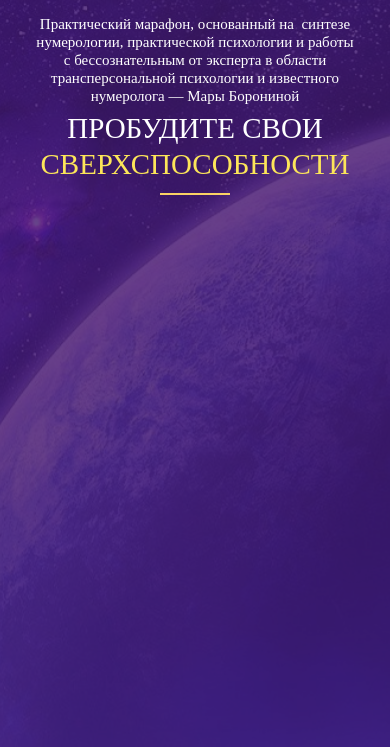
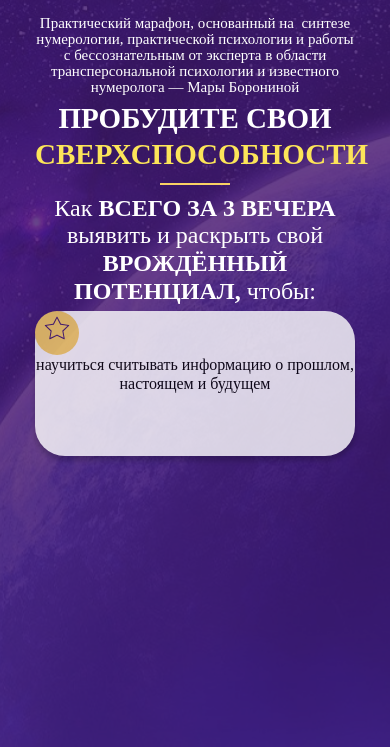
Before and after one commit to nikita1984/esoteric_One, a website: page index.html in a window 390 px wide. Shown: the part 97-844 px from the top of the page. Drawn offline with nearby package versions, Linux system fonts and the light colour scheme; a web font is replaced by a local one.

Commit message:
adding  blank for mobile header

```diff
--- a/index.html
+++ b/index.html
@@ -18,27 +18,32 @@
                     <div class="header__logoBlock">
                         <img src="./images/logo.png" alt="logo.png">
                     </div>
-                    <h6 class="h6">Практический марафон, основанный на&nbsp;
+                    <h6 class="h6 header__h6">Практический марафон, основанный на&nbsp;
                         синтезе нумерологии, практической психологии и&nbsp;работы с&nbsp;бессознательным
                         от&nbsp;эксперта в&nbsp;области трансперсональной психологии и&nbsp;известного
                         нумеролога&nbsp;&mdash; Мары Борониной
                     </h6>
                 </section>
                 <section class="header__bottomSection">
-                    <h1 class="h1">Пробудите свои <span class="textColor_theme_yellow">сверхспособности</span></h1>
+                    <h1 class="h1">Пробудите свои <span class="text_color_yellow">сверхспособности</span></h1>
                     <hr class="hr"/>
-                    <!--
-                    <h4 class="sellingTxt__h4">
-                        Как ВСЕГО ЗА&nbsp;3&nbsp;ВЕЧЕРА выявить и&nbsp;раскрыть свой ВРОЖДЁННЫЙ ПОТЕНЦИАЛ, чтобы:
+                    <h4 class="h4">
+                        Как <span class="text_bold">ВСЕГО ЗА&nbsp;3&nbsp;ВЕЧЕРА</span>
+                        выявить и&nbsp;раскрыть свой
+                        <span class="text_bold">ВРОЖДЁННЫЙ ПОТЕНЦИАЛ,</span>
+                        чтобы:
                     </h4>
 
-                    <div class="sellingTxt__blanks-area">
-                        <div class="sellingTxt__blank-block">
-                            <canvas class="sellingTxt__blank-decor"></canvas>
-                            <article class="sellingTxt__article">
-                                <h6>научиться считывать информацию о&nbsp;прошлом, настоящем и&nbsp;будущем</h6>
+                    <div class="header__blanksArea">
+                        <div class="blank header__blank">
+                            <div class="circle">
+                                <img class="circle__star" src="./images/star.svg" alt="star.svg">
+                            </div>
+                            <article class="blank__article">
+                                <h6 class="h6 blank__h6">научиться считывать информацию о&nbsp;прошлом, настоящем и&nbsp;будущем</h6>
                             </article>
                         </div>
+                        <!--
                         <div class="sellingTxt__blank-block">
                             <canvas class="sellingTxt__blank-decor"></canvas>
                             <article class="sellingTxt__article">
@@ -51,7 +56,9 @@
                                 <h6>начать притягивать в&nbsp;свою жизнь нужные события, людей и&nbsp;большие деньги</h6>
                             </article>
                         </div>
+                        -->
                     </div>
+                    <!--
                     <div class="timeAndPlace">
                         <img class="timeAndPlace__icon" src="./images/timeAndPlace.svg" alt="timeAndPlace.svg">
                         <h6 class="timeAndPlace__infotext">21-23 сентября в&nbsp;15:00&nbsp;МСК&nbsp;|
@@ -62,7 +69,7 @@
                         <button type="submit">Участвовать бесплатно!</button>
                         <p>Согласен получать письма от&nbsp;&laquo;Люмос&nbsp;22&raquo;</p>
                     </form>
-                    <div class="inviteTest">
+                    <div class="inviteText">
                         <img class="inviteTest__icon" src="./images/inviteTest-icons.svg" alt="inviteTest-icons.svg">
                         <p class="inviteTest__text"></p>
                     </div>
--- /dev/null
+++ b/sass/_blank.sass
@@ -0,0 +1,25 @@
+.blank
+    height: 145px
+    width: 320px
+    border-radius: 30px
+    // background: linear-gradient(0deg, #FFFFFF 80%, #FFFFFF 80%)
+    background: #FFFFFF
+    opacity: 80%
+    box-shadow: 0px 5px 5px rgba(0, 0, 0, 0.25)
+    color: #000000
+.blank__h6
+    font-size: 1.6rem
+    line-height: 1.9rem
+
+.circle
+    $sides: 44px
+    width: $sides
+    height: $sides
+    background-color: #FAD264
+    border-radius: 50px
+
+.circle__star
+    width: 25.84px
+    height: 24.44px
+    vertical-align: middle
+    vertical-align: -webkit-baseline-middle
--- a/sass/_h1.sass
+++ b/sass/_h1.sass
@@ -1,4 +1,5 @@
 .h1
+    font-weight: 700
     font-size: 2.9rem
     line-height: 3.627rem
     text-transform: uppercase
--- /dev/null
+++ b/sass/_h4.sass
@@ -0,0 +1,3 @@
+.h4
+    font-size: 2.4rem
+    line-height: 2.784rem
--- a/sass/_h6.sass
+++ b/sass/_h6.sass
@@ -1,2 +1,3 @@
 .h6
-    font-size: 1.5rem
+    font-size: 1.4rem
+    line-height: 1.6rem
--- a/sass/_header.sass
+++ b/sass/_header.sass
@@ -40,3 +40,6 @@
     margin-bottom: 2.4rem
     @media screen and (min-width: 480px)
         margin-bottom: 24 * 100 / 480 * 1vw
+
+.header__h6
+    font-size: 1.5rem
--- /dev/null
+++ b/sass/_text.sass
@@ -0,0 +1,9 @@
+.text_color_white
+    color: #FFFFFF
+
+.text_color_yellow
+    color: #FCE559
+
+.text_bold
+    font-weight: 700
+    line-height: 2.176rem
--- a/sass/_textColor.sass
+++ /dev/null
@@ -1,5 +0,0 @@
-.textColor_theme_white
-    color: #FFFFFF
-
-.textColor_theme_yellow
-    color: #FCE559
--- a/sass/style.sass
+++ b/sass/style.sass
@@ -4,8 +4,11 @@
 @import _placeholder-selectors
 @import _global_universal
 @import _global-for-this-project
-@import _header
-@import _textColor
+
+@import _text
 @import _h1
+@import _h4
 @import _h6
 @import _hr
+@import _blank
+@import _header
```
Also changed, not shown: images/star.svg (added), styles/style.css, 1 other file.
